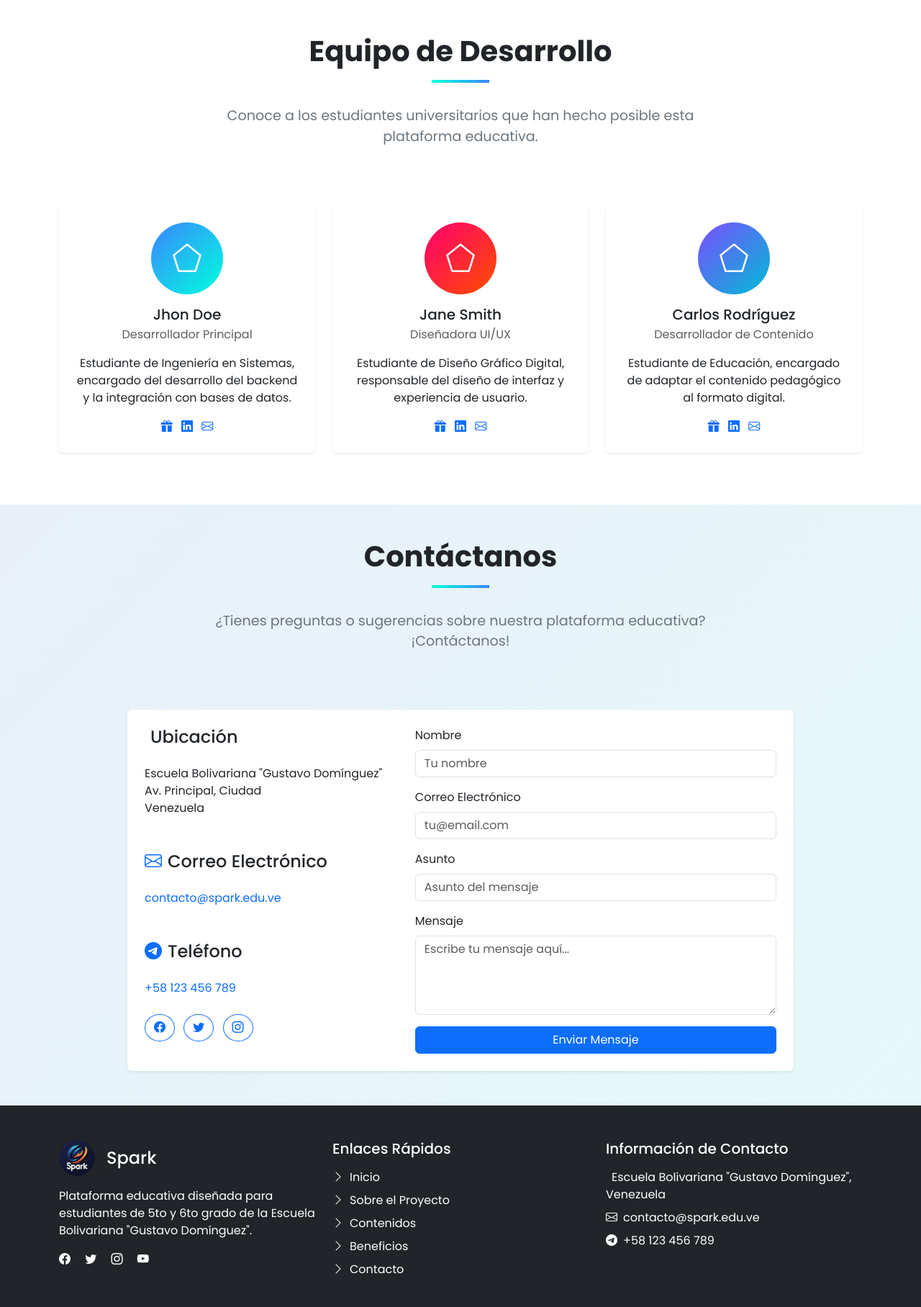
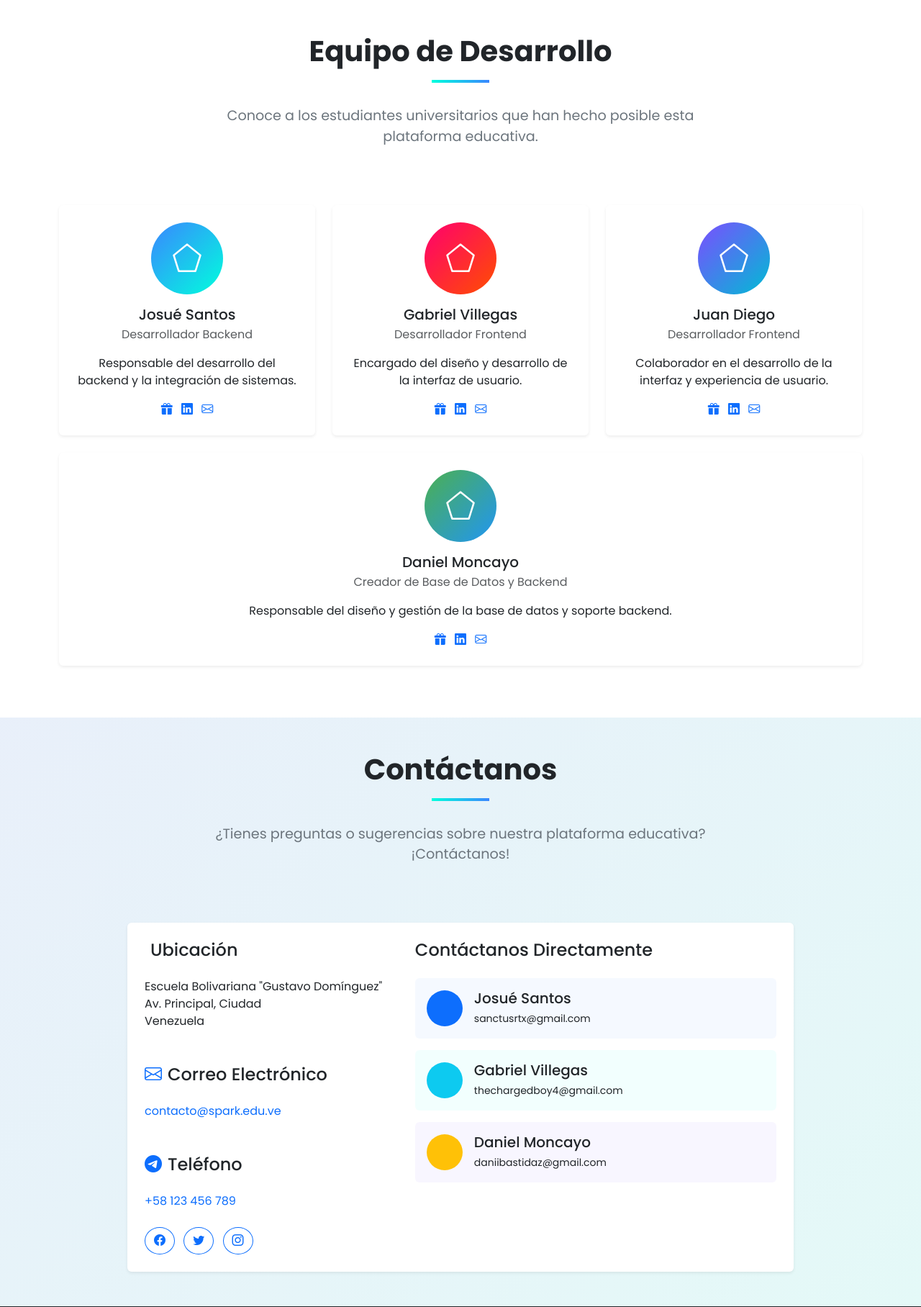
Before and after one commit to SanctusRTX/Proyectospark, a Flask app: page / in a window 1280 px wide. Shown: the part 3915-5731 px from the top of the page at 72% size. Run offline with Flask 3, Linux system fonts and the light colour scheme; data comes from the database, SQL or seed files in the repository; some libraries are stand-ins or nearby versions.

Commit message:
Version 1.19 parche de contenido

```diff
--- a/src/templates/home.html
+++ b/src/templates/home.html
@@ -867,9 +867,9 @@
                                 <i class="bi bi-person"></i>
                             </div>
                         </div>
-                        <h5 class="mb-1">Jhon Doe</h5>
-                        <p class="text-muted mb-3">Desarrollador Principal</p>
-                        <p class="mb-3">Estudiante de Ingeniería en Sistemas, encargado del desarrollo del backend y la integración con bases de datos.</p>
+                        <h5 class="mb-1">Josué Santos</h5>
+                        <p class="text-muted mb-3">Desarrollador Backend</p>
+                        <p class="mb-3">Responsable del desarrollo del backend y la integración de sistemas.</p>
                         <div class="developer-social">
                             <a href="#" class="me-2 text-decoration-none"><i class="bi bi-github"></i></a>
                             <a href="#" class="me-2 text-decoration-none"><i class="bi bi-linkedin"></i></a>
@@ -887,9 +887,9 @@
                                 <i class="bi bi-person"></i>
                             </div>
                         </div>
-                        <h5 class="mb-1">Jane Smith</h5>
-                        <p class="text-muted mb-3">Diseñadora UI/UX</p>
-                        <p class="mb-3">Estudiante de Diseño Gráfico Digital, responsable del diseño de interfaz y experiencia de usuario.</p>
+                        <h5 class="mb-1">Gabriel Villegas</h5>
+                        <p class="text-muted mb-3">Desarrollador Frontend</p>
+                        <p class="mb-3">Encargado del diseño y desarrollo de la interfaz de usuario.</p>
                         <div class="developer-social">
                             <a href="#" class="me-2 text-decoration-none"><i class="bi bi-github"></i></a>
                             <a href="#" class="me-2 text-decoration-none"><i class="bi bi-linkedin"></i></a>
@@ -907,9 +907,29 @@
                                 <i class="bi bi-person"></i>
                             </div>
                         </div>
-                        <h5 class="mb-1">Carlos Rodríguez</h5>
-                        <p class="text-muted mb-3">Desarrollador de Contenido</p>
-                        <p class="mb-3">Estudiante de Educación, encargado de adaptar el contenido pedagógico al formato digital.</p>
+                        <h5 class="mb-1">Juan Diego</h5>
+                        <p class="text-muted mb-3">Desarrollador Frontend</p>
+                        <p class="mb-3">Colaborador en el desarrollo de la interfaz y experiencia de usuario.</p>
+                        <div class="developer-social">
+                            <a href="#" class="me-2 text-decoration-none"><i class="bi bi-github"></i></a>
+                            <a href="#" class="me-2 text-decoration-none"><i class="bi bi-linkedin"></i></a>
+                            <a href="#" class="text-decoration-none"><i class="bi bi-envelope"></i></a>
+                        </div>
+                    </div>
+                </div>
+            </div>
+
+            <div class="col-md-12 mb-4" data-aos="fade-up" data-aos-delay="400">
+                <div class="card h-100 border-0 shadow-sm developer-card">
+                    <div class="card-body text-center p-4">
+                        <div class="developer-avatar mb-3 mx-auto">
+                            <div class="rounded-circle d-flex align-items-center justify-content-center" style="width: 100px; height: 100px; background: linear-gradient(135deg, #4CAF50, #2196F3); color: white; font-size: 2.5rem; margin: 0 auto;">
+                                <i class="bi bi-person"></i>
+                            </div>
+                        </div>
+                        <h5 class="mb-1">Daniel Moncayo</h5>
+                        <p class="text-muted mb-3">Creador de Base de Datos y Backend</p>
+                        <p class="mb-3">Responsable del diseño y gestión de la base de datos y soporte backend.</p>
                         <div class="developer-social">
                             <a href="#" class="me-2 text-decoration-none"><i class="bi bi-github"></i></a>
                             <a href="#" class="me-2 text-decoration-none"><i class="bi bi-linkedin"></i></a>
@@ -957,25 +977,48 @@
                                 </div>
                             </div>
                             <div class="col-md-7">
-                                <form>
-                                    <div class="mb-3">
-                                        <label for="name" class="form-label">Nombre</label>
-                                        <input type="text" class="form-control" id="name" placeholder="Tu nombre">
+                                <div class="contact-info">
+                                    <h4 class="mb-4">Contáctanos Directamente</h4>
+                                    <div class="contact-email-card mb-3 p-3 rounded" style="background-color: rgba(58, 134, 255, 0.05);">
+                                        <div class="d-flex align-items-center">
+                                            <div class="rounded-circle bg-primary text-white d-flex align-items-center justify-content-center me-3" style="width: 50px; height: 50px;">
+                                                <i class="bi bi-envelope-fill"></i>
+                                            </div>
+                                            <div>
+                                                <h5 class="mb-1">Josué Santos</h5>
+                                                <a href="mailto:sanctusrtx@gmail.com" class="text-decoration-none text-dark">
+                                                    <small>sanctusrtx@gmail.com</small>
+                                                </a>
+                                            </div>
+                                        </div>
                                     </div>
-                                    <div class="mb-3">
-                                        <label for="email" class="form-label">Correo Electrónico</label>
-                                        <input type="email" class="form-control" id="email" placeholder="tu@email.com">
+                                    <div class="contact-email-card mb-3 p-3 rounded" style="background-color: rgba(0, 255, 221, 0.05);">
+                                        <div class="d-flex align-items-center">
+                                            <div class="rounded-circle bg-info text-white d-flex align-items-center justify-content-center me-3" style="width: 50px; height: 50px;">
+                                                <i class="bi bi-envelope-fill"></i>
+                                            </div>
+                                            <div>
+                                                <h5 class="mb-1">Gabriel Villegas</h5>
+                                                <a href="mailto:thechargedboy4@gmail.com" class="text-decoration-none text-dark">
+                                                    <small>thechargedboy4@gmail.com</small>
+                                                </a>
+                                            </div>
+                                        </div>
                                     </div>
-                                    <div class="mb-3">
-                                        <label for="subject" class="form-label">Asunto</label>
-                                        <input type="text" class="form-control" id="subject" placeholder="Asunto del mensaje">
+                                    <div class="contact-email-card p-3 rounded" style="background-color: rgba(124, 77, 255, 0.05);">
+                                        <div class="d-flex align-items-center">
+                                            <div class="rounded-circle bg-warning text-white d-flex align-items-center justify-content-center me-3" style="width: 50px; height: 50px;">
+                                                <i class="bi bi-envelope-fill"></i>
+                                            </div>
+                                            <div>
+                                                <h5 class="mb-1">Daniel Moncayo</h5>
+                                                <a href="mailto:daniibastidaz@gmail.com" class="text-decoration-none text-dark">
+                                                    <small>daniibastidaz@gmail.com</small>
+                                                </a>
+                                            </div>
+                                        </div>
                                     </div>
-                                    <div class="mb-3">
-                                        <label for="message" class="form-label">Mensaje</label>
-                                        <textarea class="form-control" id="message" rows="4" placeholder="Escribe tu mensaje aquí..."></textarea>
-                                    </div>
-                                    <button type="submit" class="btn btn-primary w-100">Enviar Mensaje</button>
-                                </form>
+                                </div>
                             </div>
                         </div>
                     </div>
```
Also changed, not shown: src/static/img/courses/mceu_34373607611752216116581.png (added), src/static/img/courses/mceu_79666796131752216519909.png (added), src/static/img/courses/mceu_82682857621752216145675.png (added).
